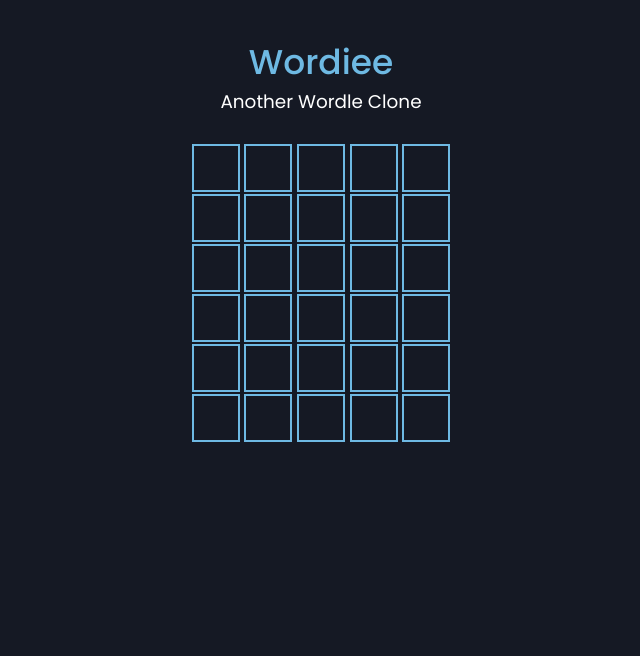
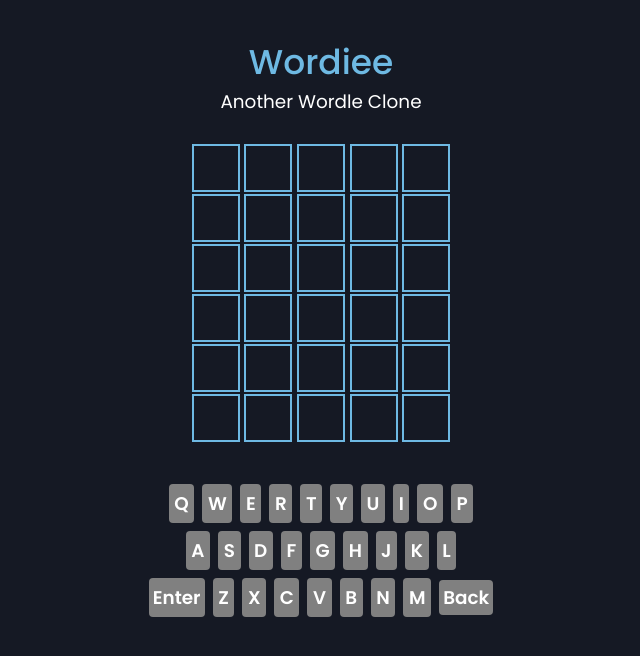
Before and after one commit to quangneyy/wordiee, a React (Create React App) app: page / in a window 1280 px wide. Shown: the top 656 px of the page, without its empty margins (319-959 px from the left). Built offline with nearby package versions, Linux system fonts and the light colour scheme.

Commit message:
redux-wordie

```diff
--- a/package.json
+++ b/package.json
@@ -3,6 +3,7 @@
   "version": "0.1.0",
   "private": true,
   "dependencies": {
+    "@reduxjs/toolkit": "^1.8.2",
     "@testing-library/jest-dom": "^5.16.4",
     "@testing-library/react": "^13.2.0",
     "@testing-library/user-event": "^13.5.0",
@@ -12,7 +13,9 @@
     "@types/react-dom": "^18.0.5",
     "react": "^18.1.0",
     "react-dom": "^18.1.0",
+    "react-redux": "^8.0.2",
     "react-scripts": "5.0.1",
+    "redux": "^4.2.0",
     "typescript": "^4.7.2",
     "web-vitals": "^2.1.4"
   },
--- a/src/Components/Board/Board.tsx
+++ b/src/Components/Board/Board.tsx
@@ -1,4 +1,5 @@
 import React from 'react'
+import KeyBoard from '../Keyboard/KeyBoard';
 import Square from '../Square/Square';
 import './board.css';
 
@@ -19,6 +20,9 @@ const Board: React.FC<IProps> = (props) => {
                 )
             })}
         </div>
+        <div className="keyboard">
+            <KeyBoard />
+        </div>
         </>
     )
 }
--- /dev/null
+++ b/src/Components/Key/Key.tsx
@@ -0,0 +1,20 @@
+import React from 'react'
+import './key.css';
+
+interface IProps {
+    letter: string;
+}
+
+const Key: React.FC<IProps> = (props) => {
+    const { letter } = props;
+    const chooseLetter = () => {
+
+    }
+    return (
+        <div className="letter" onClick={chooseLetter}>
+            {letter}
+        </div>
+    )
+}
+
+export default Key
--- /dev/null
+++ b/src/Components/Key/key.css
@@ -0,0 +1,10 @@
+.letter {
+    background-color: grey;
+    color: white;
+    font-weight: var(--font-bold);
+    font-size: var(--font-md);
+    margin: 0.25rem;
+    border-radius: 4px;
+    padding: 0.35rem;
+    cursor: pointer;
+}
--- /dev/null
+++ b/src/Components/Keyboard/KeyBoard.tsx
@@ -0,0 +1,32 @@
+import React from 'react'
+import Key from '../Key/Key';
+import './keyboard.css';
+
+const KeyBoard: React.FC = () => {
+    const rows: string[] = ['q w e r t y u i o p', 'a s d f g h j k l', 'z x c v b n m'];
+    return (
+        <div className="keyboard-container">
+            {rows.map((row, idx) => {
+                return (
+                    <div className="row">
+                        {idx === 2 && (
+                            <span className="letter-row">
+                                Enter
+                            </span>
+                        )}
+                        {row.split(" ").map((letter, idx) => {
+                            return (
+                                <div className="letter-row">
+                                    <Key letter={letter.toLocaleUpperCase()} />
+                                    {letter === "m"  && <span> Back </span>}
+                                </div>
+                            )
+                        })}
+                    </div>
+                )
+            })}
+        </div>
+    )
+}
+
+export default KeyBoard
--- /dev/null
+++ b/src/Components/Keyboard/keyboard.css
@@ -0,0 +1,19 @@
+.row {
+    display: flex;
+    text-align: center;
+    justify-content: center;
+    }
+    .letter-row {
+        display: flex;
+        align-items: center;
+    }
+    span{
+        background-color:grey;
+        color: white;
+        font-weight: var(--font-bold);
+        font-size: var(--font-md);
+        margin: 0.25rem;
+        border-radius: 4px;
+        padding: 0.25rem;
+        cursor: pointer;
+    }
```
Also changed, not shown: 1 other file (tests, documents, lock files or other folders).
